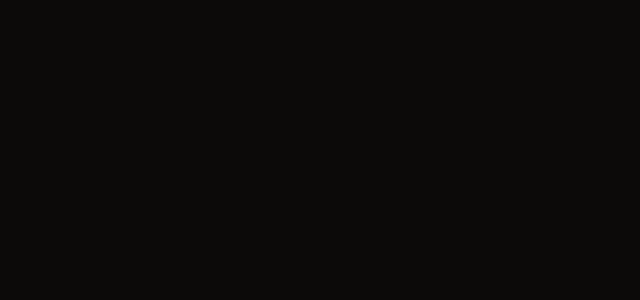
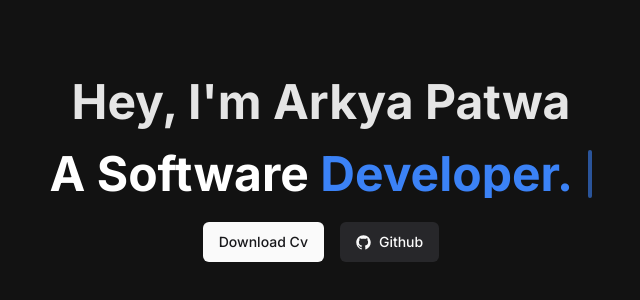
Before and after one commit to Arkyapatwa/arkyafolio, a Next.js app: page / in a window 1280 px wide. Shown: the part 230-530 px from the top of the page, without its empty margins (319-959 px from the left). Built offline with nearby package versions, Linux system fonts and the light colour scheme.

Commit message:
typewriter effect with normal theme

```diff
--- a/app/globals.css
+++ b/app/globals.css
@@ -7,60 +7,50 @@
 }
 @import url('https://fonts.googleapis.com/css2?family=Playfair+Display&display=swap');
 
+
 @layer base {
   :root {
     --background: 0 0% 100%;
-    --foreground: 20 14.3% 4.1%;
+    --foreground: 240 10% 3.9%;
     --card: 0 0% 100%;
-    --card-foreground: 20 14.3% 4.1%;
+    --card-foreground: 240 10% 3.9%;
     --popover: 0 0% 100%;
-    --popover-foreground: 20 14.3% 4.1%;
-    --primary: 24.6 95% 53.1%;
-    --primary-foreground: 60 9.1% 97.8%;
-    --secondary: 60 4.8% 95.9%;
-    --secondary-foreground: 24 9.8% 10%;
-    --muted: 60 4.8% 95.9%;
-    --muted-foreground: 25 5.3% 44.7%;
-    --accent: 60 4.8% 95.9%;
-    --accent-foreground: 24 9.8% 10%;
+    --popover-foreground: 240 10% 3.9%;
+    --primary: 240 5.9% 10%;
+    --primary-foreground: 0 0% 98%;
+    --secondary: 240 4.8% 95.9%;
+    --secondary-foreground: 240 5.9% 10%;
+    --muted: 240 4.8% 95.9%;
+    --muted-foreground: 240 3.8% 46.1%;
+    --accent: 240 4.8% 95.9%;
+    --accent-foreground: 240 5.9% 10%;
     --destructive: 0 84.2% 60.2%;
-    --destructive-foreground: 60 9.1% 97.8%;
-    --border: 20 5.9% 90%;
-    --input: 20 5.9% 90%;
-    --ring: 24.6 95% 53.1%;
+    --destructive-foreground: 0 0% 98%;
+    --border: 240 5.9% 90%;
+    --input: 240 5.9% 90%;
+    --ring: 240 5.9% 10%;
     --radius: 0.5rem;
   }
 
   .dark {
-    --background: 20 14.3% 4.1%;
-    --foreground: 60 9.1% 97.8%;
-    --card: 20 14.3% 4.1%;
-    --card-foreground: 60 9.1% 97.8%;
-    --popover: 20 14.3% 4.1%;
-    --popover-foreground: 60 9.1% 97.8%;
-    --primary: 20.5 90.2% 48.2%;
-    --primary-foreground: 60 9.1% 97.8%;
-    --secondary: 12 6.5% 15.1%;
-    --secondary-foreground: 60 9.1% 97.8%;
-    --muted: 12 6.5% 15.1%;
-    --muted-foreground: 24 5.4% 63.9%;
-    --accent: 12 6.5% 15.1%;
-    --accent-foreground: 60 9.1% 97.8%;
-    --destructive: 0 72.2% 50.6%;
-    --destructive-foreground: 60 9.1% 97.8%;
-    --border: 12 6.5% 15.1%;
-    --input: 12 6.5% 15.1%;
-    --ring: 20.5 90.2% 48.2%;
+    --background: 240 10% 3.9%;
+    --foreground: 0 0% 98%;
+    --card: 240 10% 3.9%;
+    --card-foreground: 0 0% 98%;
+    --popover: 240 10% 3.9%;
+    --popover-foreground: 0 0% 98%;
+    --primary: 0 0% 98%;
+    --primary-foreground: 240 5.9% 10%;
+    --secondary: 240 3.7% 15.9%;
+    --secondary-foreground: 0 0% 98%;
+    --muted: 240 3.7% 15.9%;
+    --muted-foreground: 240 5% 64.9%;
+    --accent: 240 3.7% 15.9%;
+    --accent-foreground: 0 0% 98%;
+    --destructive: 0 62.8% 30.6%;
+    --destructive-foreground: 0 0% 98%;
+    --border: 240 3.7% 15.9%;
+    --input: 240 3.7% 15.9%;
+    --ring: 240 4.9% 83.9%;
   }
 }
-
-
-
-@layer base {
-  * {
-    @apply border-border;
-  }
-  body {
-    @apply bg-background text-foreground;
-  }
-}
--- a/components/Home.tsx
+++ b/components/Home.tsx
@@ -2,12 +2,43 @@
 
 import React from "react";
 import { FloatingNavDemo } from "./Navbar";
+import { TypewriterEffectSmooth } from "./ui/typewriter-effect";
+import { Button } from "./ui/button";
+import { GitHubLogoIcon } from "@radix-ui/react-icons";
 
 const Home = () => {
+  const words = [
+    {
+      text: "A",
+    },
+    {
+      text: "Software",
+    },
+    {
+      text: "Developer.",
+      className: "text-blue-500 dark:text-blue-500",
+    },
+  ];
+
   return (
     <>
-      <div id="home">
+      <div id="home" className="w-full h-screen flex items-center justify-center flex-col ">
         <FloatingNavDemo />
+        <div className="flex flex-col items-center justify-center h-[40rem]  ">
+          <h2 className="text-neutral-600 dark:text-neutral-200 text-lg sm:text-base lg:text-5xl font-bold">
+            Hey, I'm Arkya Patwa
+          </h2>
+          <TypewriterEffectSmooth words={words} />
+          <div className="flex flex-col md:flex-row space-y-4 md:space-y-0 space-x-0 md:space-x-4">
+            <Button>
+              Download Cv
+            </Button>
+            <Button variant={"secondary"} className="flex gap-2">
+              <GitHubLogoIcon />
+              Github
+            </Button>
+          </div>
+        </div>
       </div>
     </>
   );
--- /dev/null
+++ b/components/ui/typewriter-effect.tsx
@@ -0,0 +1,186 @@
+"use client";
+
+import { cn } from "@/lib/utils";
+import { motion, stagger, useAnimate, useInView } from "framer-motion";
+import { useEffect } from "react";
+
+export const TypewriterEffect = ({
+  words,
+  className,
+  cursorClassName,
+}: {
+  words: {
+    text: string;
+    className?: string;
+  }[];
+  className?: string;
+  cursorClassName?: string;
+}) => {
+  // split text inside of words into array of characters
+  const wordsArray = words.map((word) => {
+    return {
+      ...word,
+      text: word.text.split(""),
+    };
+  });
+
+  const [scope, animate] = useAnimate();
+  const isInView = useInView(scope);
+  useEffect(() => {
+    if (isInView) {
+      animate(
+        "span",
+        {
+          display: "inline-block",
+          opacity: 1,
+        },
+        {
+          duration: 0.2,
+          delay: stagger(0.1),
+          ease: "easeInOut",
+        }
+      );
+    }
+  }, [isInView]);
+
+  const renderWords = () => {
+    return (
+      <motion.div ref={scope} className="inline">
+        {wordsArray.map((word, idx) => {
+          return (
+            <div key={`word-${idx}`} className="inline-block">
+              {word.text.map((char, index) => (
+                <motion.span
+                  initial={{}}
+                  key={`char-${index}`}
+                  className={cn(
+                    `dark:text-white text-black opacity-0 hidden`,
+                    word.className
+                  )}
+                >
+                  {char}
+                </motion.span>
+              ))}
+              &nbsp;
+            </div>
+          );
+        })}
+      </motion.div>
+    );
+  };
+  return (
+    <div
+      className={cn(
+        "text-base sm:text-xl md:text-3xl lg:text-5xl font-bold text-center",
+        className
+      )}
+    >
+      {renderWords()}
+      <motion.span
+        initial={{
+          opacity: 0,
+        }}
+        animate={{
+          opacity: 1,
+        }}
+        transition={{
+          duration: 0.5,
+          repeat: Infinity,
+          repeatType: "loop",
+        }}
+        className={cn(
+          "inline-block rounded-sm w-[4px] h-4 md:h-6 lg:h-10 bg-blue-500",
+          cursorClassName
+        )}
+      ></motion.span>
+    </div>
+  );
+};
+
+export const TypewriterEffectSmooth = ({
+  words,
+  className,
+  cursorClassName,
+}: {
+  words: {
+    text: string;
+    className?: string;
+  }[];
+  className?: string;
+  cursorClassName?: string;
+}) => {
+  // split text inside of words into array of characters
+  const wordsArray = words.map((word) => {
+    return {
+      ...word,
+      text: word.text.split(""),
+    };
+  });
+  const renderWords = () => {
+    return (
+      <div>
+        {wordsArray.map((word, idx) => {
+          return (
+            <div key={`word-${idx}`} className="inline-block">
+              {word.text.map((char, index) => (
+                <span
+                  key={`char-${index}`}
+                  className={cn(`dark:text-white text-black `, word.className)}
+                >
+                  {char}
+                </span>
+              ))}
+              &nbsp;
+            </div>
+          );
+        })}
+      </div>
+    );
+  };
+
+  return (
+    <div className={cn("flex space-x-1 my-6", className)}>
+      <motion.div
+        className="overflow-hidden "
+        initial={{
+          width: "0%",
+        }}
+        whileInView={{
+          width: "fit-content",
+        }}
+        transition={{
+          duration: 2,
+          ease: "linear",
+          delay: 1,
+        }}
+      >
+        <div
+          className="text-xs sm:text-base md:text-xl lg:text:3xl xl:text-5xl font-bold"
+          style={{
+            whiteSpace: "nowrap",
+          }}
+        >
+          {renderWords()}{" "}
+        </div>{" "}
+      </motion.div>
+      <motion.span
+        initial={{
+          opacity: 0,
+        }}
+        animate={{
+          opacity: 1,
+        }}
+        transition={{
+          duration: 0.8,
+
+          repeat: Infinity,
+          repeatType: "reverse",
+        }}
+        className={cn(
+          "block rounded-sm w-[4px]  h-4 sm:h-6 xl:h-12 bg-blue-500",
+          cursorClassName
+        )}
+      ></motion.span>
+    </div>
+  );
+};
```
